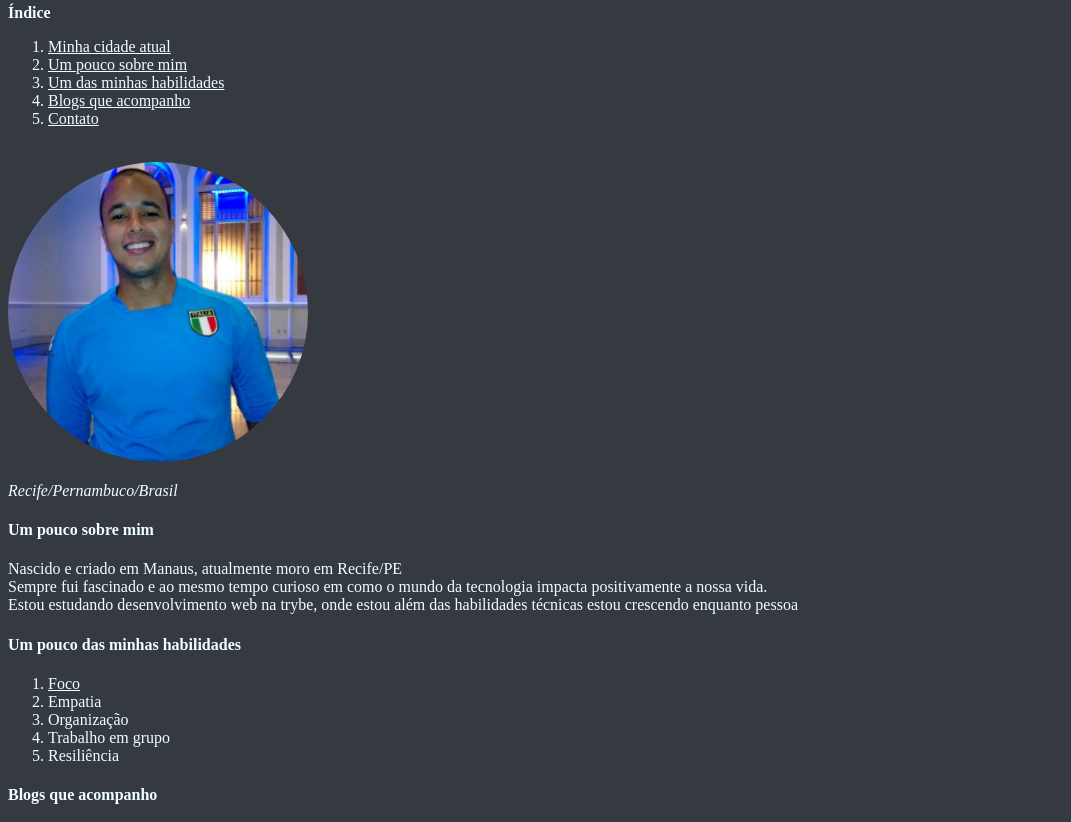
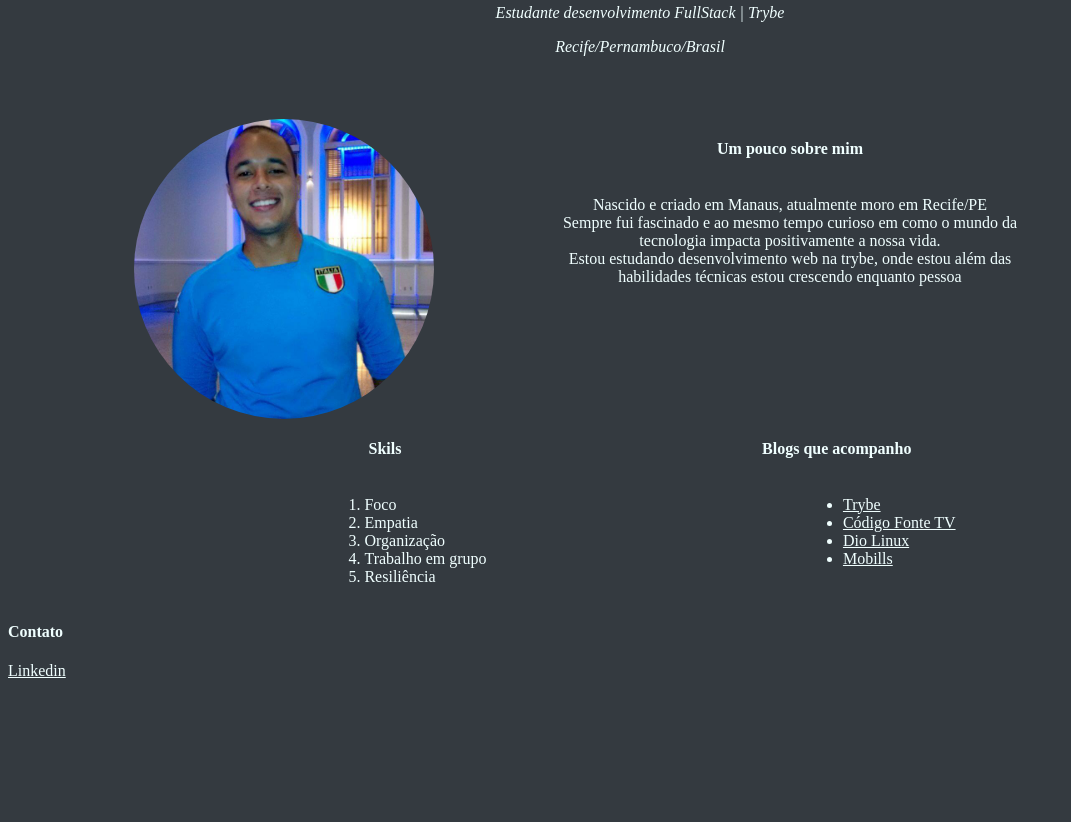
Before and after one commit to TiagoEmanuel8/tiago.portifolio, a plain HTML site: page index.html in a window 1280 px wide. Shown: the part 69-891 px from the top of the page, without its empty margins (0-1071 px from the left). After the commit the page ends 800 px from the top, so only its background shows below. Drawn offline with Linux system fonts and the light colour scheme.

Commit message:
Adicionei o display flex

```diff
--- a/index.html
+++ b/index.html
@@ -7,56 +7,46 @@
     <link rel="stylesheet" type="text/css" href="style.css">
 </head>
 <body>
-    <!-- Meu nome-->
+    <header class="general-information">
         <h2 id="nome">Tiago Emanuel do Nascimento</h2>
-
-    <!--Criação de um índice interno-->
-    <p><strong>Índice</strong></p>
-    <ol class="lista">
-        <li><a class="lista" href="#cidade">Minha cidade atual</a></li>
-        <li><a class="lista" href="#eu">Um pouco sobre mim</a></li>
-        <li><a class="lista" href="#habilidades">Um das minhas habilidades</a></li>
-        <li><a class="lista" href="#blogs">Blogs que acompanho</a></li>
-        <li><a class="lista" href="#contato">Contato</a></li>
-    </ol>
-    <br>
-    <!-- Minha foto atual contendo a sua descrição-->
+        <p id="cidade"><em>Estudante desenvolvimento FullStack | Trybe</em></p>
+        <p id="cidade"><em>Recife/Pernambuco/Brasil</em></p>
+    </header>
+    <section>
+        <div class="content">
             <img class="imagem" src="images/foto.jpg" alt="Homem sorrindo e de camisa azul" width="300px">
-
-    <!-- Uma breve descrição -->
-
-    <p id="cidade"><em>Recife/Pernambuco/Brasil</em></p>
-
-    <h4 id="eu">Um pouco sobre mim</h4>
-    <p id="descricao">Nascido e criado em Manaus, atualmente moro em Recife/PE <br>
+            <div class="about-me">
+                <h4>Um pouco sobre mim</h4>
+                <p>Nascido e criado em Manaus, atualmente moro em Recife/PE <br>
                     Sempre fui fascinado e ao mesmo tempo curioso em como o mundo da tecnologia impacta positivamente
                     a nossa vida.<br>
                     Estou estudando desenvolvimento web na trybe, onde estou além das habilidades técnicas
                     estou crescendo enquanto pessoa</p>
-
-    <!-- Lista de habilidades -->
-
-    <h4 id="habilidades">Um pouco das minhas habilidades</h4>
+            </div>
+        </div>
+    </section>
+    <section>
+        <div class="information-title">
+            <h4>Skils</h4>
+            <h4>Blogs que acompanho</h4>
+        </div>
+        <div class="skils">
                 <ol>
-        <li><u>Foco</u></li>
+                    <li>Foco</li>
                     <li>Empatia</li>
                     <li>Organização</li>
                     <li>Trabalho em grupo</li>
                     <li>Resiliência</li>
-
                 </ol>
-
-    <!--Um link externo para algum blog de que você goste, que abra em uma nova aba;-->
-    <h4 id="blogs">Blogs que acompanho</h4>
             <ul>
                 <li><a class="lista" href="https://blog.betrybe.com/" target="_blank">Trybe</a></li>
                 <li><a class="lista" href="https://www.codigofonte.com.br/tag/blog" target="_blank">Código Fonte TV</a></li>
                 <li><a class="lista" href="https://diolinux.com.br/" target="_blank">Dio Linux</a></li>
                 <li><a class="lista" href="https://www.mobills.com.br/blog/" target="_blank">Mobills</a></li>
             </ul>
-
+        </div>
+    </section>
     <h4 id="contato">Contato</h4>
     <a class="lista" href="https://www.linkedin.com/in/tiagoemanuel/" target="_blank">Linkedin</a>
-
 </body>
 </html>
--- a/style.css
+++ b/style.css
@@ -1,6 +1,47 @@
 body {
     background-color:
     #343a40;
+    color: azure;
+}
+
+.about-me {
+    display: flex;
+    flex-flow: column;
+    justify-content: flex-start;
+    align-items: center;
+}
+
+.about-me p {
+    text-align: center;
+    width: 70%
+}
+
+.content {
+    display: flex;
+    justify-content: center;
+    margin:auto;
+    width: 80%;
+}
+
+/* #descricao {
+    font-family: serif;
+} */
+
+.general-information {
+    text-align: center;
+    margin-bottom: 5%;
+}
+
+.imagem{
+    border-radius: 50%;
+}
+
+.information-title{
+    display: flex;
+    justify-content: space-evenly;
+}
+
+.lista {
     color: azure;
 }
 
@@ -8,14 +49,12 @@ body {
     font-family: Georgia, serif;
 }
 
-#descricao{
-    font-family: American Typewriter, serif;
+.skils {
+    display: flex;
+    justify-content: space-evenly;
 }
 
-.imagem{
-    border-radius: 50%;
+#habilidades {
+    display: flex;
+    justify-content: space-evenly;
 }
-
-.lista {
-    color: azure;
-}
```
Lines whose indentation alone changed are shown as unchanged.
